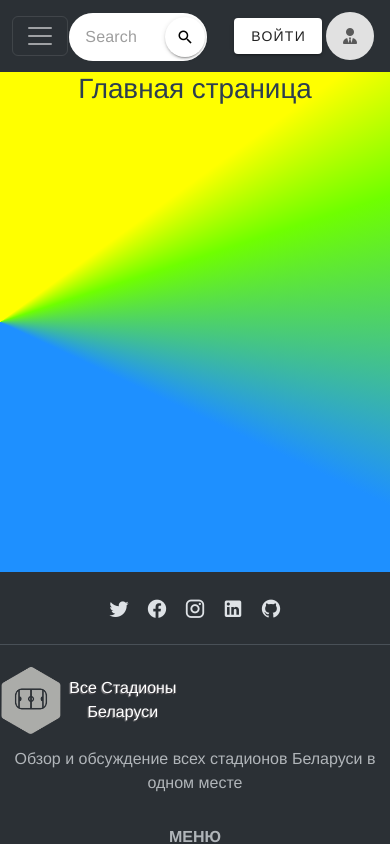
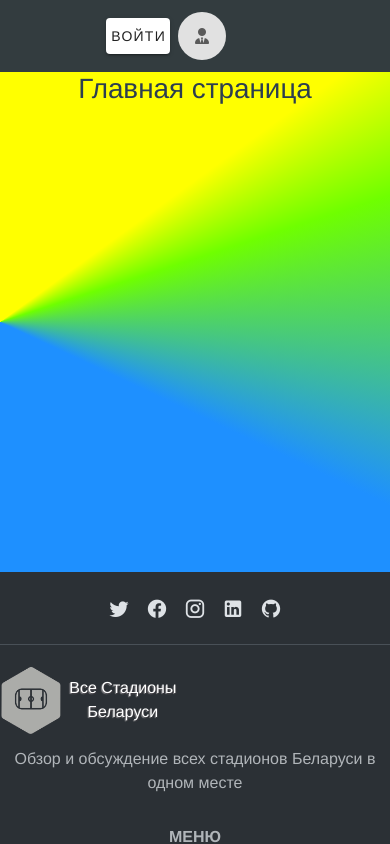
Before and after one commit to Baranov-alexei18/footbustikshop, a Vue app: page / in a window 390 px wide. Shown: the top 844 px of the page. Built offline with nearby package versions, Linux system fonts and the light colour scheme; what vue-the-mask would draw is missing.

Commit message:
Update: structure  Header

```diff
--- a/src/components/HeaderApp.vue
+++ b/src/components/HeaderApp.vue
@@ -1,95 +1,67 @@
 <template>
-  <nav class="navbar navbar-expand-lg bg-body-tertiary" data-bs-theme="dark">
-    <div class="container">
-      <div class="d-none d-md-flex mr-5">
+  <header>
+    <v-container class="px-0 py-2">
+      <v-row class="justify-space-between mx-0">
+        <v-col class="d-none d-sm-flex logo" sm="3" lg="2">
           <LogoApp />
+        </v-col>
+        <v-col
+          class="d-none d-md-flex justify-space-between align-center px-0"
+          style="width: 50%"
+        >
+          <div class="d-flex align-center">
+            <div style="position: absolute">
+              <NavLinksItemsVue />
+            </div>
           </div>
 
-      <button
-        class="navbar-toggler"
-        type="button"
-        data-bs-toggle="collapse"
-        data-bs-target="#navbarSupportedContent"
-        aria-controls="navbarSupportedContent"
-        aria-expanded="false"
-        aria-label="Toggle navigation"
+          <div
+            class="d-inline-block"
+            style="position: relative; max-width: inherit; justify-content: end"
           >
-        <span class="navbar-toggler-icon"></span>
-      </button>
-
-      <div class="collapse navbar-collapse ml-15" id="navbarSupportedContent">
-        <div class="d-flex align-items-center navList" id="nav-ul-content">
-          <ul class="navbar-nav align-items-center my-2 mb-lg-0 mx-auto">
-            <li>
-              <router-link class="nav-link" aria-current="page" to="/"
-                >Главная</router-link
+            <SearchField :focusInc="true" />
+          </div>
+        </v-col>
+        <v-col
+          cols="12"
+          sm="3"
+          md="2"
+          class="d-flex align-center justify-content-end px-0"
+          style="max-width: 230px;"
         >
-            </li>
-            <li>
-              <router-link class="nav-link" to="/manager"
-                >Менеджерам</router-link
-              >
-            </li>
-            <li class="d-flex nav-link px-0" style="align-items: center">
-              <router-link class="nav-link pr-1" to="/stadium">
-                Стадионы
-              </router-link>
-              <v-menu open-on-hover>
-                <template v-slot:activator="{ props }">
-                  <v-icon
-                    class="d-none d-md-flex mdi mdi-arrow-down-drop-circle-outline nav-link"
-                    v-bind="props"
-                  >
-                  </v-icon>
-                </template>
-
-                <v-card>
-                  <v-layout>
-                    <v-list>
-                      <v-list-item v-for="region of regions" :key="region">
-                        <router-link class="dropdown-item" to="/stadium">
-                          {{ region }}
-                        </router-link>
-                      </v-list-item>
-                    </v-list>
-                  </v-layout>
-                </v-card>
-              </v-menu>
-            </li>
-          </ul>
-        </div>
-      </div>
-      <SearchField />
-
-      <div class="user-name mr-3">
+          <v-col class="user-name p-0">
             {{ userName }}
-      </div>
-      <div class="d-flex">
+          </v-col>
+          <v-col class="d-flex p-0">
             <v-btn
               v-if="!getUserData.length && !userName"
-          class="my-auto"
+              class="my-auto p-0"
               to="/signIn"
               >Войти</v-btn
             >
-        <AvatarApp :user-data="getUserData"></AvatarApp>
-      </div>
-    </div>
-  </nav>
+            <AvatarApp class="ml-1" :user-data="getUserData"></AvatarApp>
+          </v-col>
+        </v-col>
+      </v-row>
+    </v-container>
+  </header>
 </template>
 
 <script>
 import LogoApp from "./ui-component/LogoApp.vue";
 import AvatarApp from "./ui-component/AvatarApp.vue";
-import SearchField from "./ui-component/SearchField.vue"
+import SearchField from "./ui-component/SearchField.vue";
+import NavLinksItemsVue from "./ui-component/NavLinksItems.vue";
 
 import { mapGetters } from "vuex";
 
 export default {
-  components: { LogoApp, AvatarApp, SearchField },
+  components: { LogoApp, AvatarApp, SearchField, NavLinksItemsVue },
   data() {
     return {
       isSearch: false,
       dropDown: false,
+
       regions: [
         "Минск",
         "Минская область",
@@ -110,79 +82,21 @@ export default {
       return this.getUserData?.full_name;
     },
   },
-  methods: {
-    searchFocused(timeFraction) {
-      let inputSearch = document.getElementById("input-search");
-      //let navBar = document.getElementById("nav-ul-content");
-      let flag = false;
-      document.addEventListener("click", function (e) {
-        if (e.target.className == "v-field__input") {
-          flag = true;
-        } else {
-          flag = false;
-        }
-      });
-
-      this.animation({
-        duration: 500,
-        timing: function (timeFraction) {
-          return timeFraction;
-        },
-        draw: function (progress) {
-          if (flag) {
-            let dwidth = 200;
-            inputSearch.style.width = dwidth + progress * 760 + "px";
-          } else {
-            inputSearch.style.width = "200px";
-          }
-        },
-      });
-      return timeFraction;
-    },
-
-    animation({ timing, draw, duration }) {
-      let start = performance.now();
-
-      requestAnimationFrame(function animation(time) {
-        let timeFraction = (time - start) / duration;
-        if (timeFraction > 1) timeFraction = 1;
-
-        let progress = timing(timeFraction);
-        draw(progress);
-
-        if (timeFraction < 1) {
-          requestAnimationFrame(animation);
-        }
-      });
-    },
-  },
 };
 </script>
 
 <style lang="scss">
-.header {
-  background: black;
+@import "../assets/scss/variables.scss";
+
+header {
+  background-color: $main-black-color;
 }
-
-.logo p {
-  text-shadow: 1px 1px 1px rgb(55, 54, 59), -1px 1px 1px rgb(135, 134, 137);
-  color: rgb(166, 165, 171);
-  transition: all 0.5s;
-  margin: 0;
-}
-
-.logo p:hover {
-  text-shadow: -1px -1px 1px silver, 1px -1px 1px silver;
+.user-name {
+  display: flex;
+  flex-flow: row-reverse;
   color: white;
-}
-
-.user-name {
-  color: white;
-}
-
-@media (min-width: 991px) {
-  .navList {
-    position: absolute;
-  }
+  max-width: 50px;
+  overflow: hidden;
+  text-overflow: ellipsis;
 }
 </style>
--- a/src/components/ui-component/AvatarApp.vue
+++ b/src/components/ui-component/AvatarApp.vue
@@ -10,7 +10,7 @@
           </v-btn>
         </template>
         <v-card>
-          <v-layout class="wrapper_info_account">
+          <v-layout class="wrapper_info_account" style="max-width: 220px;">
             <v-list>
               <v-list-item
                 prepend-avatar="https://cdn.vuetifyjs.com/images/john.png"
```
Lines whose indentation alone changed are shown as unchanged.
